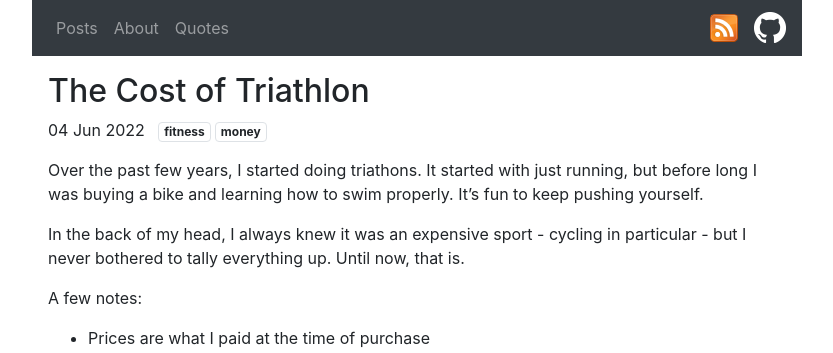
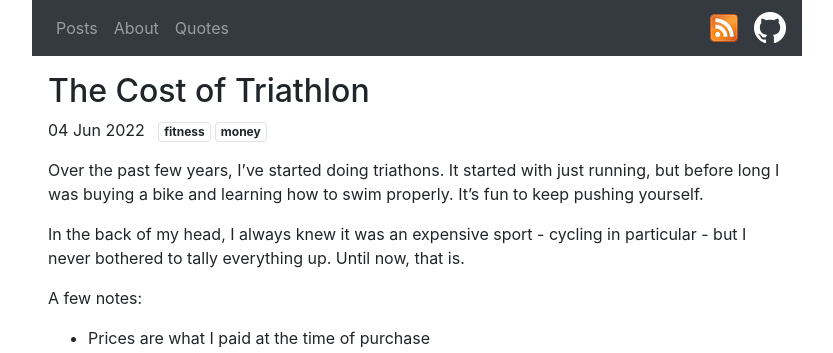
Before and after one commit to mackorone/mackorone.github.io, a Jekyll site: the page built from _posts/2022-06-04-the-cost-of-triathlon.md, in a window 1280 px wide and 900 px high. Shown: the top 353 px of the window, without its empty margins (223-1056 px from the left). Built offline with Jekyll 4.4.1, drawn with Linux system fonts in a browser that asks for light colours; nearby versions of some CDN libraries.

Commit message:
Minor grammar and formatting fixes

```diff
--- a/_posts/2022-06-04-the-cost-of-triathlon.md
+++ b/_posts/2022-06-04-the-cost-of-triathlon.md
@@ -3,7 +3,7 @@ title: The Cost of Triathlon
 tags: [money, fitness]
 ---
 
-Over the past few years, I started doing triathons. It started with just
+Over the past few years, I've started doing triathons. It started with just
 running, but before long I was buying a bike and learning how to swim properly.
 It's fun to keep pushing yourself.
 
```
Also changed, not shown: _posts/2019-11-19-jekyll-blog-cli.md (+1 -1 lines), _posts/2020-04-22-jackbox-games-on-facebook-portal.md (+3 -3 lines), _posts/2020-12-08-travis-ci-open-source-plan.md (+1 -1 lines).
